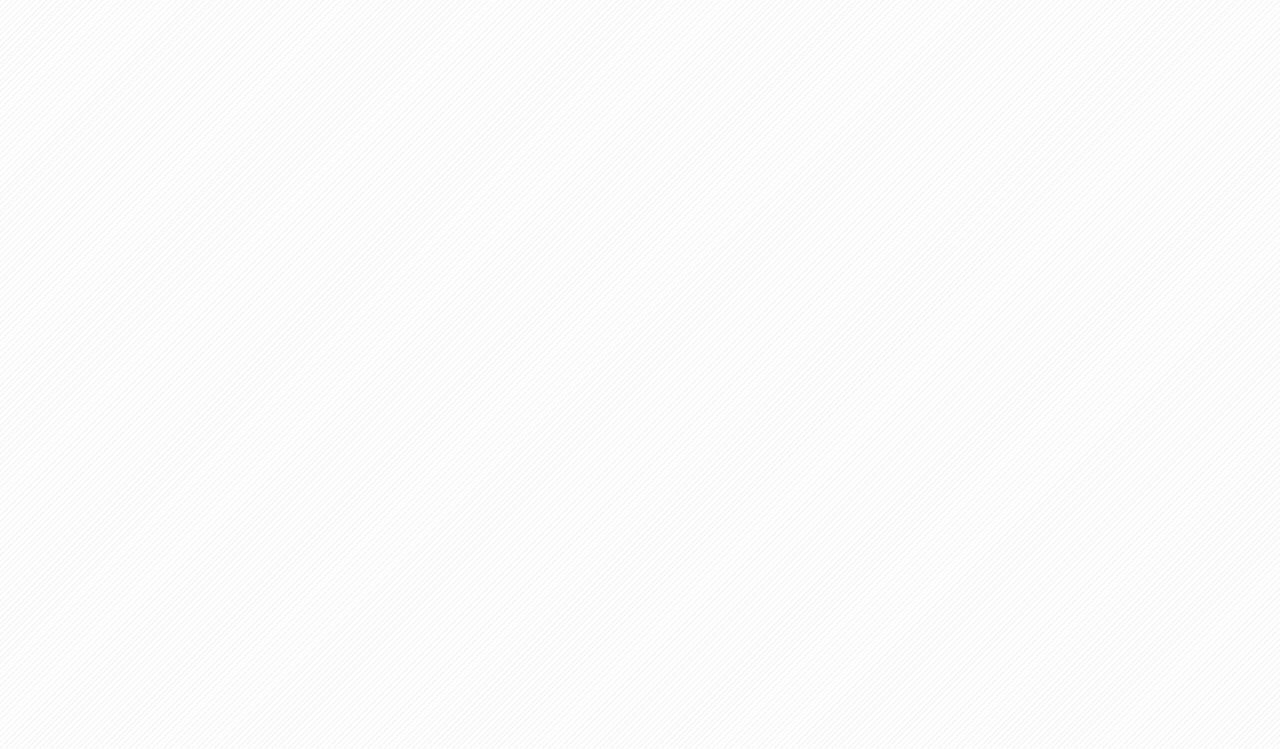
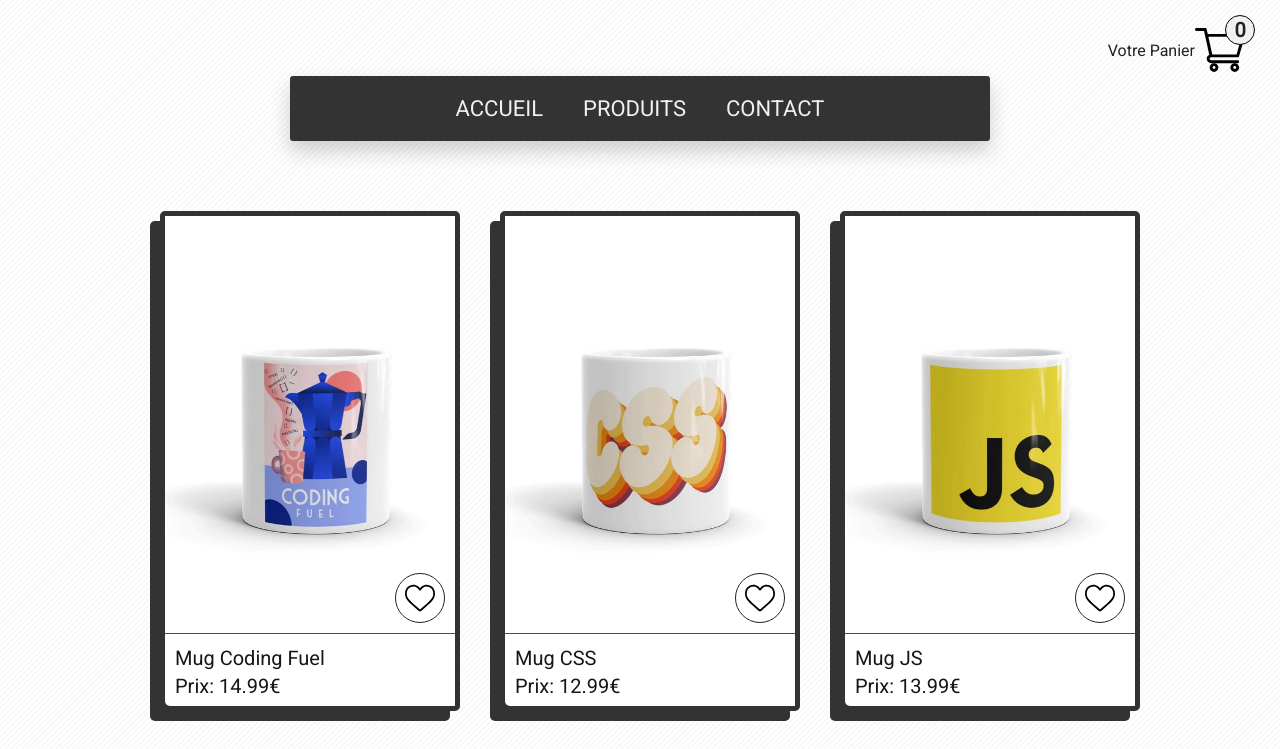
Before and after one commit to s3chs/Ecommerce-react, a React (Create React App) app: page /produits in a window 1280 px wide. Shown: the top 749 px of the page. Built offline with nearby package versions, Linux system fonts and the light colour scheme.

Commit message:
UI and product cards done

```diff
--- a/src/Components/FloatingCart/FloatingCart.js
+++ b/src/Components/FloatingCart/FloatingCart.js
@@ -1,5 +1,18 @@
 import React from "react";
+import cartIcon from "./shopping-cart.svg";
+import "./FloatingCart.css";
+import { Link } from "react-router-dom";
 
 export default function FloatingCart() {
-  return <div></div>;
+  return (
+    <Link to="shoppingCart">
+      <div className="floating-cart">
+        <p>Votre Panier</p>
+        <div className="img-notif-container">
+          <img src={cartIcon} alt="icone panier" />
+          <span className="notif">0</span>
+        </div>
+      </div>
+    </Link>
+  );
 }
--- a/src/Components/Navbar/Navbar.js
+++ b/src/Components/Navbar/Navbar.js
@@ -1,9 +1,13 @@
-import React from 'react'
+import React from "react";
+import "./Navbar.css";
+import { Link } from "react-router-dom";
 
 export default function Navbar() {
-    return (
-        <div>
-
-        </div>
-    )
+  return (
+    <nav className="nav-top">
+      <Link to="/">ACCUEIL</Link>
+      <Link to="/produits">PRODUITS</Link>
+      <Link to="/contact">CONTACT</Link>
+    </nav>
+  );
 }
--- a/src/Pages/Contact/Contact.js
+++ b/src/Pages/Contact/Contact.js
@@ -0,0 +1,10 @@
+import React from "react";
+import "./Contact.css";
+
+export default function ContacT() {
+  return (
+    <div>
+      <h2 className="contact-title">Contactez-nous</h2>
+    </div>
+  );
+}
--- a/src/Pages/Home/Home.js
+++ b/src/Pages/Home/Home.js
@@ -1,9 +1,20 @@
-import React from 'react'
+import React from "react";
+import "./Home.css";
+import imgHomeShop from "./shopimg.jpg";
 
 export default function Home() {
-    return (
-        <div>
-
-        </div>
-    )
+  return (
+    <div className="global-container">
+      <h1 className="home-title">
+        Bienvenue au <span>Shop</span>
+      </h1>
+      <p>
+        Lorem ipsum dolor sit amet consectetur adipisicing elit. Modi commodi
+        ea, laboriosam est quia, officiis laudantium dolorem, fuga temporibus ut
+        provident! Facilis recusandae sit quos nostrum cum alias possimus
+        officia!
+      </p>
+      <img src={imgHomeShop} alt="accueil-shop" />
+    </div>
+  );
 }
--- a/src/Pages/Products/Products.js
+++ b/src/Pages/Products/Products.js
@@ -1,9 +1,40 @@
-import React from 'react'
+import React from "react";
+import heart from "./heart.svg";
+import "./Products.css";
+import { Link } from "react-router-dom";
+import inventory from "../../data/inventory";
 
 export default function Products() {
-    return (
-        <div>
-
-        </div>
-    )
+  return (
+    <div className="container-products">
+      {inventory.map((item) => (
+        <Link
+          to={{
+            pathname: `/produits/${item.title.replace(/\s+/g, "").trim()}`,
+          }}
+          key={item.id}
+        >
+          <div className="bloc-card">
+            <div className="product-card">
+              <div className="visual-aspect">
+                <img
+                  className="img-product"
+                  src={process.env.PUBLIC_URL + `/images/${item.img}.png`}
+                  alt="produit"
+                />
+                <div className="like-container">
+                  <img src={heart} alt="icone j'aime" />
+                </div>
+              </div>
+              <div className="info">
+                <p>{item.title}</p>
+                <p>Prix: {item.price}€ </p>
+              </div>
+            </div>
+            <div className="back-card"></div>
+          </div>
+        </Link>
+      ))}
+    </div>
+  );
 }
```
